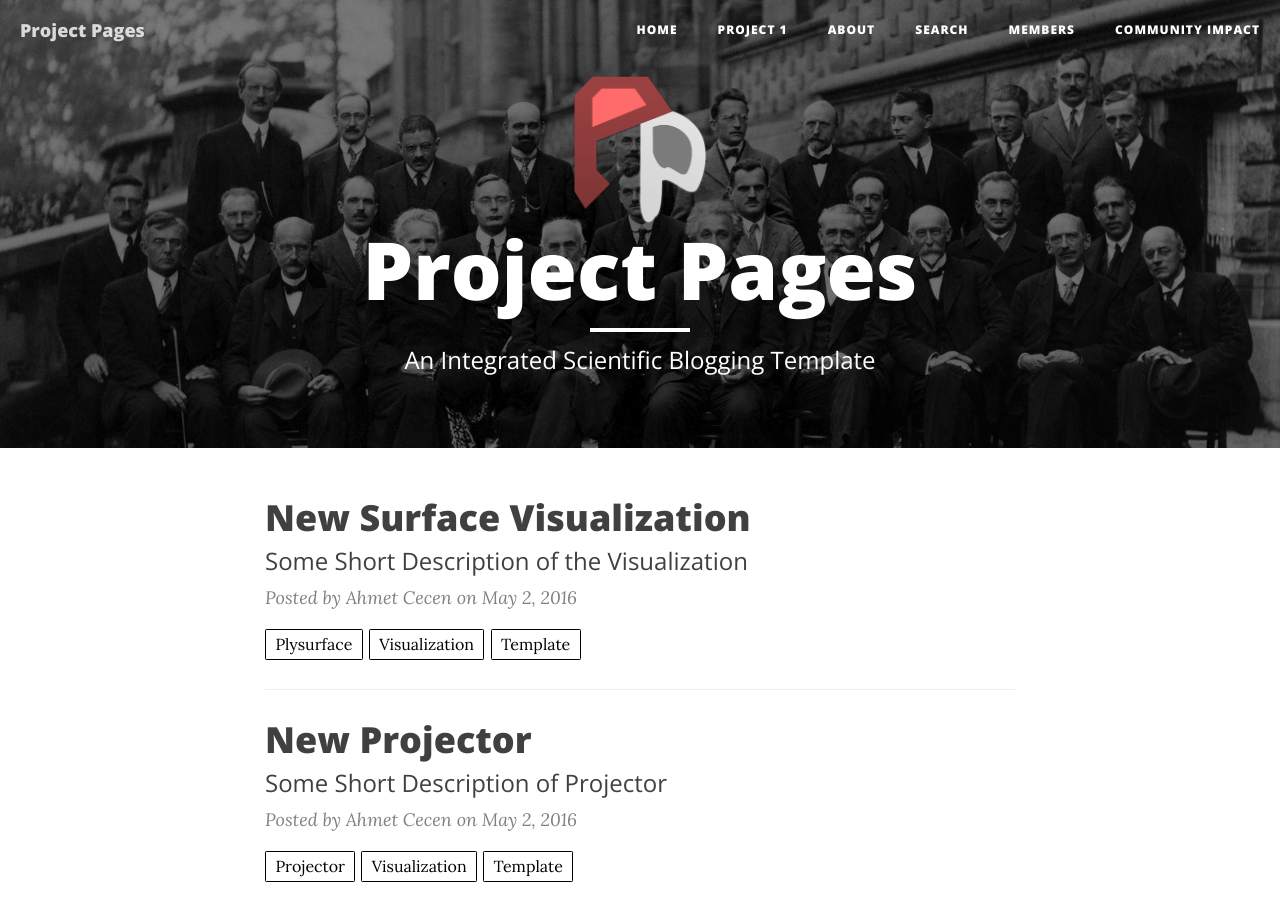
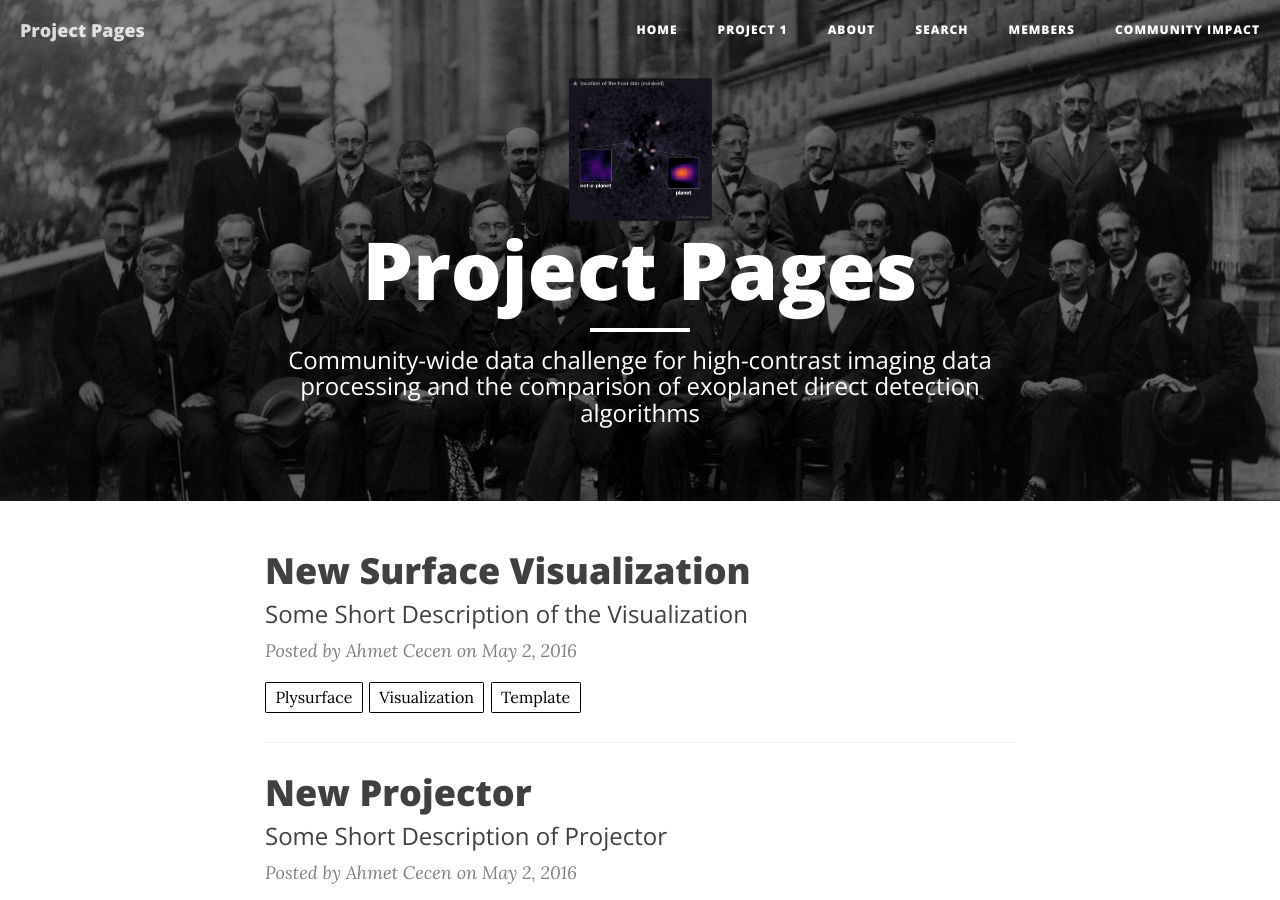
Before and after one commit to exoplanet-imaging-challenge/exoplanet-imaging-challenge.github.io, a Jekyll site: the page built from index.html, in a window 1280 px wide and 900 px high. Built offline with Jekyll 4.4.1, drawn with Linux system fonts in a browser that asks for light colours; nearby versions of some CDN libraries; the list of posts is cut into pages by our own code.

Commit message:
updating config

```diff
--- a/_config.yml
+++ b/_config.yml
@@ -1,7 +1,7 @@
 # Site settings
 title: Project Pages
-description: "An Integrated Scientific Blogging Template"
-url: "https://projectpages.github.io"
+description: "Community-wide data challenge for high-contrast imaging data processing and the comparison of exoplanet direct detection algorithms"
+url: "https://exoplanet-imaging-challenge.github.io.github.io"
 
 
 
@@ -10,7 +10,7 @@ url: "https://projectpages.github.io"
 baseurl: "/project-pages"
 header-img: img/home-bg.jpg
 headercolor: "#FFFFFF"
-logo: /project-pages/img/logos/Project-Pages-New-Logo-Inverted.png
+logo: /project-pages/img/challenge_logo_lowres.png
 
 # Tertiary Parameters
 github_username:  projectpages
```
Also changed, not shown: README.md, 1 other file.
